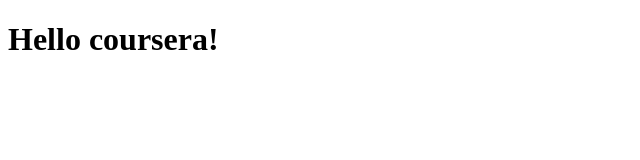
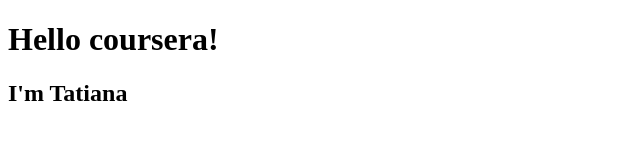
Before and after one commit to Tator2051/coursera-test, a plain HTML site: page site/index.html in a window 1280 px wide. Shown: the whole page, without its empty margins (0-640 px from the left). Drawn offline with Linux system fonts and the light colour scheme.

Commit message:
Update index.html

```diff
--- a/site/index.html
+++ b/site/index.html
@@ -5,5 +5,6 @@
 </head>
 <body>
 	<h1>Hello coursera!</h1>
+	<h2>I'm Tatiana</h2>
 </body>
 </html>
```
